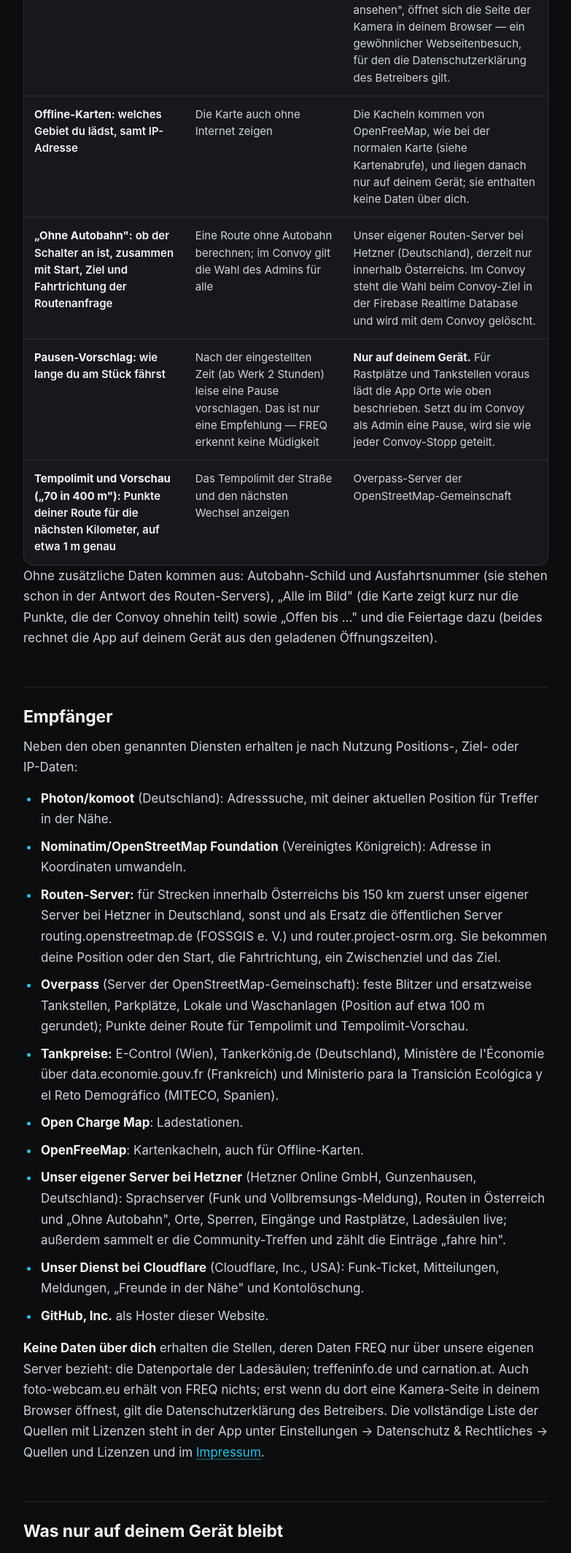
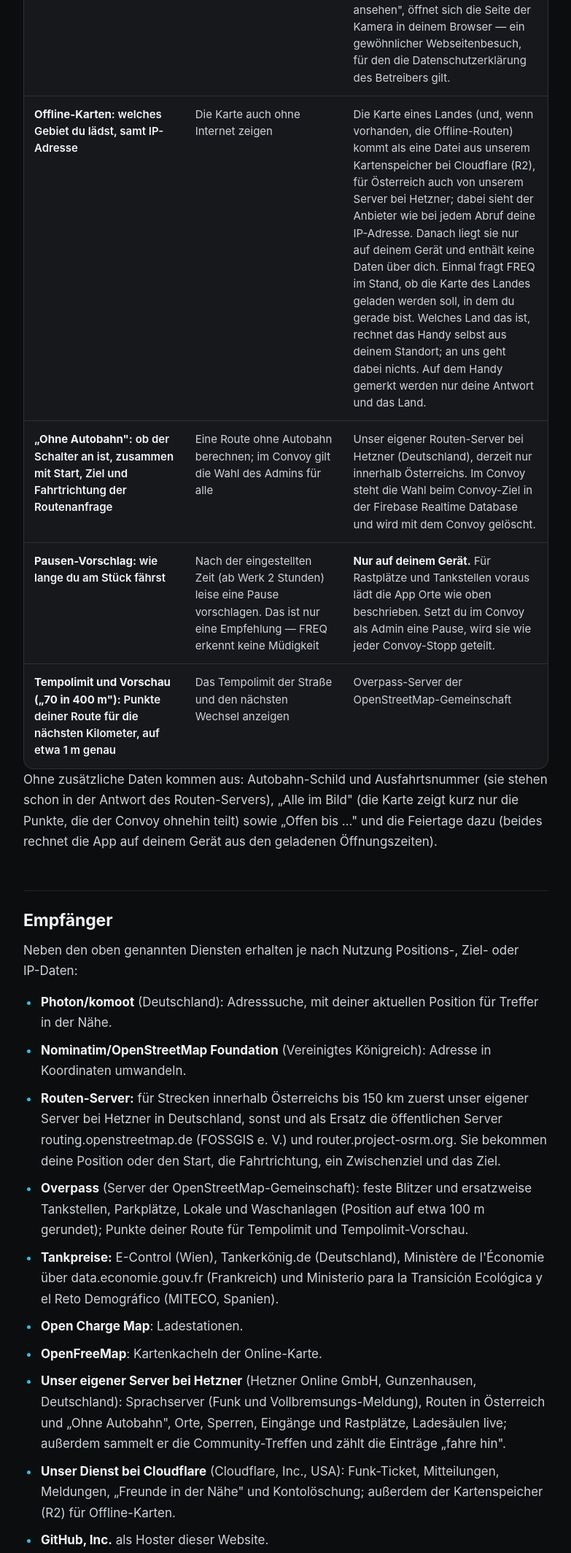
Before and after one commit to Liveguyz/freq-site, a plain HTML site: page datenschutz.html in a window 1280 px wide. Shown: the part 8760-10888 px from the top of the page at 73% size, without its empty margins (248-1031 px from the left). Drawn offline with Linux system fonts and the light colour scheme.

Commit message:
Datenschutz DE/EN 19.11.2026: Offline-Karten kommen als Länderdatei aus R2 (AT auch Hetzner), Heimat-Karte einmal fragen; OpenFreeMap nur Online-Karte
Co-Authored-By: Claude Opus 5.5 <noreply@anthropic.com>

```diff
--- a/datenschutz.html
+++ b/datenschutz.html
@@ -59,7 +59,7 @@
       <tr><td><b>Ladesäulen live:</b> welche Kartenkacheln die App lädt (um deinen Suchkreis) samt IP-Adresse</td><td>Zeigen, ob ein Ladepunkt frei oder belegt ist und was er kostet — derzeit in Finnland, Frankreich, Litauen, Deutschland, Lettland, Griechenland und Luxemburg</td><td>Unser eigener Server bei Hetzner (Deutschland). Er holt Status und Preise selbst bei den öffentlichen Datenportalen der Länder (nach der EU-Verordnung AFIR); <b>die Portale sehen dich nicht</b>. Ladestationen ohne Live-Daten kommen weiter von Open Charge Map.</td></tr>
       <tr><td><b>Tankpreise:</b> die Mitte deines Suchkreises, gerundet, samt IP-Adresse</td><td>Amtliche Preise je Tankstelle anzeigen; in Österreich, Frankreich und Spanien kommen die amtlichen Öffnungszeiten in derselben Antwort mit</td><td>Direkt bei der amtlichen Quelle des Landes: Österreich E-Control (auf etwa 100 m gerundet), Deutschland Tankerkönig.de mit Daten der Markttransparenzstelle für Kraftstoffe (etwa 1 km), Frankreich data.economie.gouv.fr (etwa 100 m), Spanien MITECO (nur die Provinz). Italien: aus unserer Firebase-Datenbank, die dabei nur ein Gebiet von etwa 25 km erfährt. In anderen Ländern zeigt FREQ Tankstellen ohne Preis.</td></tr>
       <tr><td><b>Webcams:</b> keine</td><td>Zeigen, wo öffentliche Pass- und Grenz-Webcams von foto-webcam.eu stehen</td><td>Die Standorte sind in der App gespeichert; <b>FREQ lädt von foto-webcam.eu nichts</b> und zeigt keine Bilder. Tippst du im Stand auf „Bild auf www.foto-webcam.eu ansehen", öffnet sich die Seite der Kamera in deinem Browser — ein gewöhnlicher Webseitenbesuch, für den die Datenschutzerklärung des Betreibers gilt.</td></tr>
-      <tr><td><b>Offline-Karten:</b> welches Gebiet du lädst, samt IP-Adresse</td><td>Die Karte auch ohne Internet zeigen</td><td>Die Kacheln kommen von OpenFreeMap, wie bei der normalen Karte (siehe Kartenabrufe), und liegen danach nur auf deinem Gerät; sie enthalten keine Daten über dich.</td></tr>
+      <tr><td><b>Offline-Karten:</b> welches Gebiet du lädst, samt IP-Adresse</td><td>Die Karte auch ohne Internet zeigen</td><td>Die Karte eines Landes (und, wenn vorhanden, die Offline-Routen) kommt als eine Datei aus unserem Kartenspeicher bei Cloudflare (R2), für Österreich auch von unserem Server bei Hetzner; dabei sieht der Anbieter wie bei jedem Abruf deine IP-Adresse. Danach liegt sie nur auf deinem Gerät und enthält keine Daten über dich. Einmal fragt FREQ im Stand, ob die Karte des Landes geladen werden soll, in dem du gerade bist. Welches Land das ist, rechnet das Handy selbst aus deinem Standort; an uns geht dabei nichts. Auf dem Handy gemerkt werden nur deine Antwort und das Land.</td></tr>
       <tr><td><b>„Ohne Autobahn":</b> ob der Schalter an ist, zusammen mit Start, Ziel und Fahrtrichtung der Routenanfrage</td><td>Eine Route ohne Autobahn berechnen; im Convoy gilt die Wahl des Admins für alle</td><td>Unser eigener Routen-Server bei Hetzner (Deutschland), derzeit nur innerhalb Österreichs. Im Convoy steht die Wahl beim Convoy-Ziel in der Firebase Realtime Database und wird mit dem Convoy gelöscht.</td></tr>
       <tr><td><b>Pausen-Vorschlag:</b> wie lange du am Stück fährst</td><td>Nach der eingestellten Zeit (ab Werk 2 Stunden) leise eine Pause vorschlagen. Das ist nur eine Empfehlung — FREQ erkennt keine Müdigkeit</td><td><b>Nur auf deinem Gerät.</b> Für Rastplätze und Tankstellen voraus lädt die App Orte wie oben beschrieben. Setzt du im Convoy als Admin eine Pause, wird sie wie jeder Convoy-Stopp geteilt.</td></tr>
       <tr><td><b>Tempolimit und Vorschau („70 in 400 m"):</b> Punkte deiner Route für die nächsten Kilometer, auf etwa 1 m genau</td><td>Das Tempolimit der Straße und den nächsten Wechsel anzeigen</td><td>Overpass-Server der OpenStreetMap-Gemeinschaft</td></tr>
@@ -75,9 +75,9 @@
       <li><b>Overpass</b> (Server der OpenStreetMap-Gemeinschaft): feste Blitzer und ersatzweise Tankstellen, Parkplätze, Lokale und Waschanlagen (Position auf etwa 100 m gerundet); Punkte deiner Route für Tempolimit und Tempolimit-Vorschau.</li>
       <li><b>Tankpreise:</b> E-Control (Wien), Tankerkönig.de (Deutschland), Ministère de l'Économie über data.economie.gouv.fr (Frankreich) und Ministerio para la Transición Ecológica y el Reto Demográfico (MITECO, Spanien).</li>
       <li><b>Open Charge Map</b>: Ladestationen.</li>
-      <li><b>OpenFreeMap</b>: Kartenkacheln, auch für Offline-Karten.</li>
+      <li><b>OpenFreeMap</b>: Kartenkacheln der Online-Karte.</li>
       <li><b>Unser eigener Server bei Hetzner</b> (Hetzner Online GmbH, Gunzenhausen, Deutschland): Sprachserver (Funk und Vollbremsungs-Meldung), Routen in Österreich und „Ohne Autobahn", Orte, Sperren, Eingänge und Rastplätze, Ladesäulen live; außerdem sammelt er die Community-Treffen und zählt die Einträge „fahre hin".</li>
-      <li><b>Unser Dienst bei Cloudflare</b> (Cloudflare, Inc., USA): Funk-Ticket, Mitteilungen, Meldungen, „Freunde in der Nähe" und Kontolöschung.</li>
+      <li><b>Unser Dienst bei Cloudflare</b> (Cloudflare, Inc., USA): Funk-Ticket, Mitteilungen, Meldungen, „Freunde in der Nähe" und Kontolöschung; außerdem der Kartenspeicher (R2) für Offline-Karten.</li>
       <li><b>GitHub, Inc.</b> als Hoster dieser Website.</li>
     </ul>
     <p><b>Keine Daten über dich</b> erhalten die Stellen, deren Daten FREQ nur über unsere eigenen Server bezieht: die Datenportale der Ladesäulen; treffeninfo.de und carnation.at. Auch foto-webcam.eu erhält von FREQ nichts; erst wenn du dort eine Kamera-Seite in deinem Browser öffnest, gilt die Datenschutzerklärung des Betreibers. Die vollständige Liste der Quellen mit Lizenzen steht in der App unter Einstellungen → Datenschutz &amp; Rechtliches → Quellen und Lizenzen und im <a href="impressum.html">Impressum</a>.</p>
```
Also changed, not shown: en/privacy.html (+3 -3 lines).
